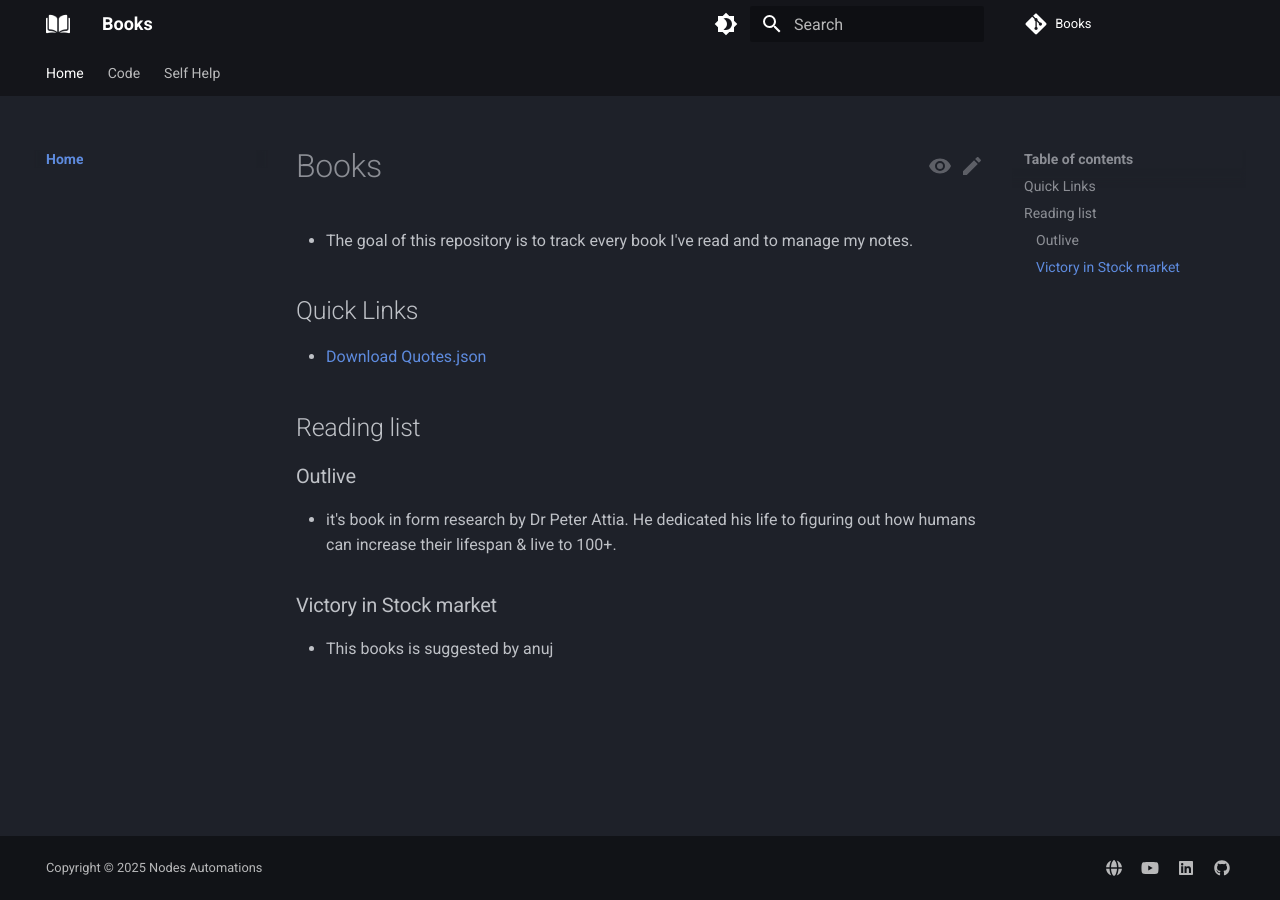
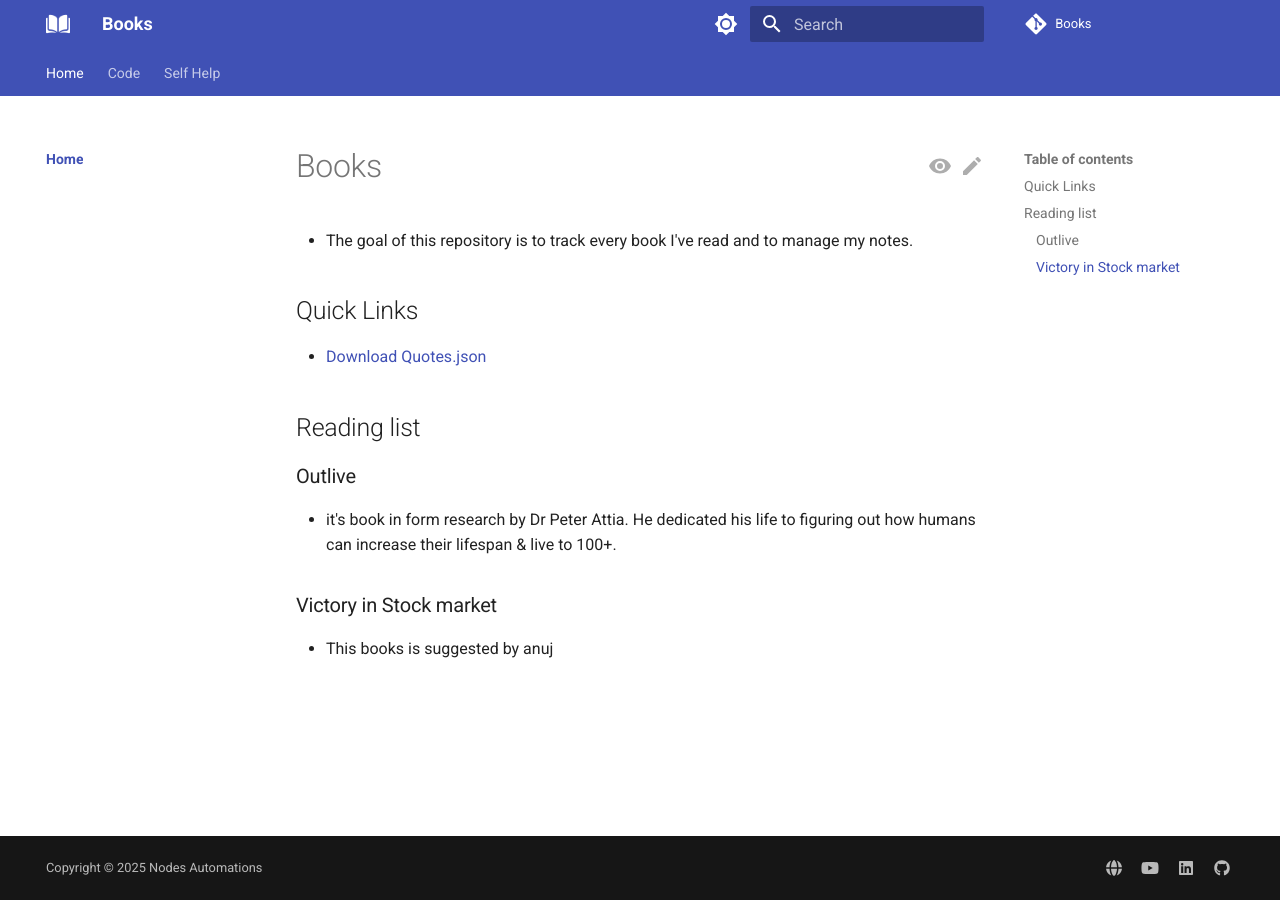
Before and after one commit to vivekkpatel/Books, an MkDocs documentation site: the page built from docs/index.md, in a window 1280 px wide. Built offline with MkDocs 1.6.1 and Material for MkDocs 9.7.7, drawn with Linux system fonts in a browser that asks for light colours; comment, search, counter and statistics services are not loaded.

Commit message:
using white theme

```diff
--- a/mkdocs.yml
+++ b/mkdocs.yml
@@ -23,15 +23,8 @@ theme:
   logo: assets/favicon.png
   favicon: assets/favicon.png
   palette:
-    # Palette toggle for dark mode
-    - scheme: slate
-      primary: black
-      accent: indigo
-      toggle:
-          icon: material/brightness-4
-          name: Switch to light mode
     - scheme: default
-      primary: black
+      primary: indigo
       accent: indigo
       toggle:
           icon: material/brightness-7
```
